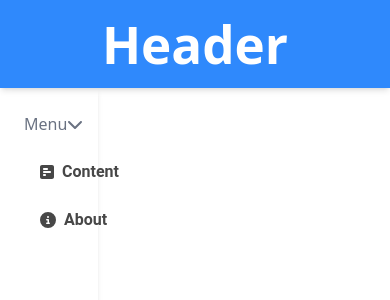
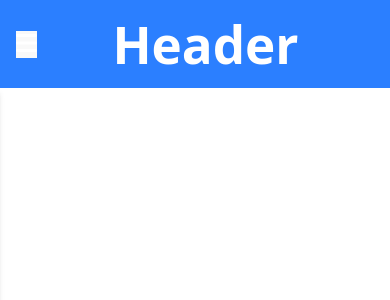
Before and after one commit to gmumdzhiev/crud-app, a React (Vite) app: page / in a window 390 px wide. Shown: the top 300 px of the page. Built offline with nearby package versions, Linux system fonts and the light colour scheme.

Commit message:
improving responsivness and UI

```diff
--- a/src/app/App.tsx
+++ b/src/app/App.tsx
@@ -1,20 +1,26 @@
-import { Routes, Route } from 'react-router-dom';
-import './App.css';
-import { Header } from "../common/components/Header/Header.tsx";
-import { SideNav } from "../common/components/SideNav/SideNav.tsx";
-import { Content } from "../common/components/Content/Content.tsx";
-import { About } from "../common/components/About/About.tsx";
+import { useState } from "react";
+import { Routes, Route } from "react-router-dom";
+import {Header} from "../common/components/Header/Header.tsx";
+import {SideNav} from "../common/components/SideNav/SideNav.tsx";
+import {Content} from "../common/components/Content/Content.tsx";
+import {About} from "../common/components/About/About.tsx";
+
 
 export const App = () => {
+    const [isSideNavOpen, setIsSideNavOpen] = useState(false);
+
     return (
         <div className="flex flex-col h-screen">
-            <Header className="bg-blue-500 text-white text-center py-4 fixed w-full top-0" />
-            <div className="flex flex-1 pt-22">
-                <SideNav />
-                <Routes>
-                    <Route path="/content" element={<Content />} />
-                    <Route path="/about" element={<About />} />
-                </Routes>
+            <Header toggleSideNav={() => setIsSideNavOpen(true)} />
+
+            <div className="flex flex-1 pt-16">
+                <SideNav isOpen={isSideNavOpen} closeSideNav={() => setIsSideNavOpen(false)} />
+                <div className="flex-1 ml-0 md:ml-64">
+                    <Routes>
+                        <Route path="/content" element={<Content />} />
+                        <Route path="/about" element={<About />} />
+                    </Routes>
+                </div>
             </div>
         </div>
     );
--- a/src/common/components/Content/Content.tsx
+++ b/src/common/components/Content/Content.tsx
@@ -81,8 +81,9 @@ export const Content = () => {
     }
 
     return (
-        <div className="flex-1 bg-white p-4 ml-[25%]">
-            <div className="flex mb-4">
+        <div className="flex-1 bg-white p-4 ml-[0%] sm:ml-[4%] md:ml-[6%] lg:ml-[8%]">
+
+        <div className="flex mb-4 mt-5">
                 <button
                     className="bg-[#ebe8e8] text-[#474747] hover:bg-[#c1d9f7] hover:text-[#2f89fc] hover:cursor-pointer w-[50px] h-[50px] rounded mr-2"
                     onClick={() => setIsDrawerOpen(true)}
--- a/src/common/components/Header/Header.tsx
+++ b/src/common/components/Header/Header.tsx
@@ -1,9 +1,13 @@
-import React from "react";
+import { FontAwesomeIcon } from "@fortawesome/react-fontawesome";
+import { faBars } from "@fortawesome/free-solid-svg-icons";
 
-export const Header = () => {
+export const Header = ({ toggleSideNav }: { toggleSideNav: () => void }) => {
     return (
-        <header className="header">
-            <h1 className="text-xl font-semibold">Header</h1>
+        <header className="bg-blue-500 text-white py-4 fixed w-full top-0 flex justify-between items-center px-4 z-40 ">
+            <button onClick={toggleSideNav} className="md:hidden ">
+                <FontAwesomeIcon icon={faBars} className="text-2xl" />
+            </button>
+            <h1 className="text-xl font-semibold mx-auto">Header</h1>
         </header>
     );
 };
--- /dev/null
+++ b/src/common/components/SideNav/IProps.ts
@@ -0,0 +1,4 @@
+export interface IProps {
+    isOpen: boolean,
+    closeSideNav: () => void
+}
--- a/src/common/components/SideNav/SideNav.tsx
+++ b/src/common/components/SideNav/SideNav.tsx
@@ -1,38 +1,37 @@
 import { useState } from "react";
 import { useLocation, Link } from "react-router-dom";
 import { FontAwesomeIcon } from '@fortawesome/react-fontawesome';
-import { faSquarePollHorizontal, faCircleInfo, faChevronUp } from '@fortawesome/free-solid-svg-icons';
+import { faSquarePollHorizontal, faCircleInfo, faChevronUp, faTimes } from '@fortawesome/free-solid-svg-icons';
 
-export const SideNav = () => {
-    const [isOpen, setIsOpen] = useState(true);
+export const SideNav = ({ isOpen, closeSideNav }: { isOpen: boolean; closeSideNav: () => void }) => {
     const location = useLocation();
+    const [isMenuOpen, setIsMenuOpen] = useState(true);
 
     return (
-        <nav className="shadow-md w-1/4 bg-white text-black p-4 h-full fixed left-0 top-22 flex flex-col">
+        <>
+            {isOpen && <div className="fixed inset-0 bg-black opacity-50 md:hidden z-30" onClick={closeSideNav}></div>}
+
+            <nav className={`shadow-md bg-white text-black p-4 h-full fixed left-0 top-22 w-64 md:w-1/4 transition-transform transform z-40
+                ${isOpen ? "translate-x-0" : "-translate-x-full"} md:translate-x-0`}>
+
+
                 <ul>
-                <li
-                    className="text-gray-500 font-medium mb-2 flex justify-between items-center cursor-pointer p-2 hover:bg-gray-200 rounded-lg"
-                    onClick={() => setIsOpen(!isOpen)}
-                >
+                    <li className="text-gray-500 font-medium mb-2 flex justify-between items-center cursor-pointer p-2 hover:bg-gray-200 rounded-lg"
+                        onClick={() => setIsMenuOpen(!isMenuOpen)}>
                         Menu
-                    <FontAwesomeIcon
-                        icon={faChevronUp}
-                        className={`text-gray-500 transition-transform duration-300 ${isOpen ? "rotate-180" : ""}`}
-                    />
+                        <FontAwesomeIcon icon={faChevronUp} className={`text-gray-500 transition-transform duration-300 ${isMenuOpen ? "rotate-180" : ""}`} />
                     </li>
-                <ul className={`ml-4 transition-all duration-300 ${isOpen ? "max-h-40 opacity-100" : "max-h-0 opacity-0 overflow-hidden"}`}>
-                    <Link to="/content">
+                    <ul className={`ml-4 transition-all duration-300 ${isMenuOpen ? "max-h-40 opacity-100" : "max-h-0 opacity-0 overflow-hidden"}`}>
+                        <Link to="/content" onClick={closeSideNav}>
                             <li className={`mb-2 p-2 hover:bg-[#c1d9f7] hover:rounded-lg group cursor-pointer flex items-center gap-2
-                            ${location.pathname === "/content" ? "text-[#2f89fc] font-semibold" : "text-[#474747]"}`}
-                        >
+                                ${location.pathname === "/content" ? "text-[#2f89fc] font-semibold" : "text-[#474747]"}`}>
                                 <FontAwesomeIcon icon={faSquarePollHorizontal} className={`${location.pathname === "/content" ? "text-[#2f89fc]" : "text-[#474747]"} group-hover:text-[#2f89fc]`} />
                                 <span className="font-roboto group-hover:text-[#2f89fc]">Content</span>
                             </li>
                         </Link>
-                    <Link to="/about">
+                        <Link to="/about" onClick={closeSideNav}>
                             <li className={`mb-2 p-2 hover:bg-[#c1d9f7] hover:rounded-lg group cursor-pointer flex items-center gap-2
-                            ${location.pathname === "/about" ? "text-[#2f89fc] font-semibold" : "text-[#474747]"}`}
-                        >
+                                ${location.pathname === "/about" ? "text-[#2f89fc] font-semibold" : "text-[#474747]"}`}>
                                 <FontAwesomeIcon icon={faCircleInfo} className={`${location.pathname === "/about" ? "text-[#2f89fc]" : "text-[#474747]"} group-hover:text-[#2f89fc]`} />
                                 <span className="font-roboto group-hover:text-[#2f89fc]">About</span>
                             </li>
@@ -40,5 +39,6 @@ export const SideNav = () => {
                     </ul>
                 </ul>
             </nav>
+        </>
     );
 };
```
Lines whose indentation alone changed are shown as unchanged.
